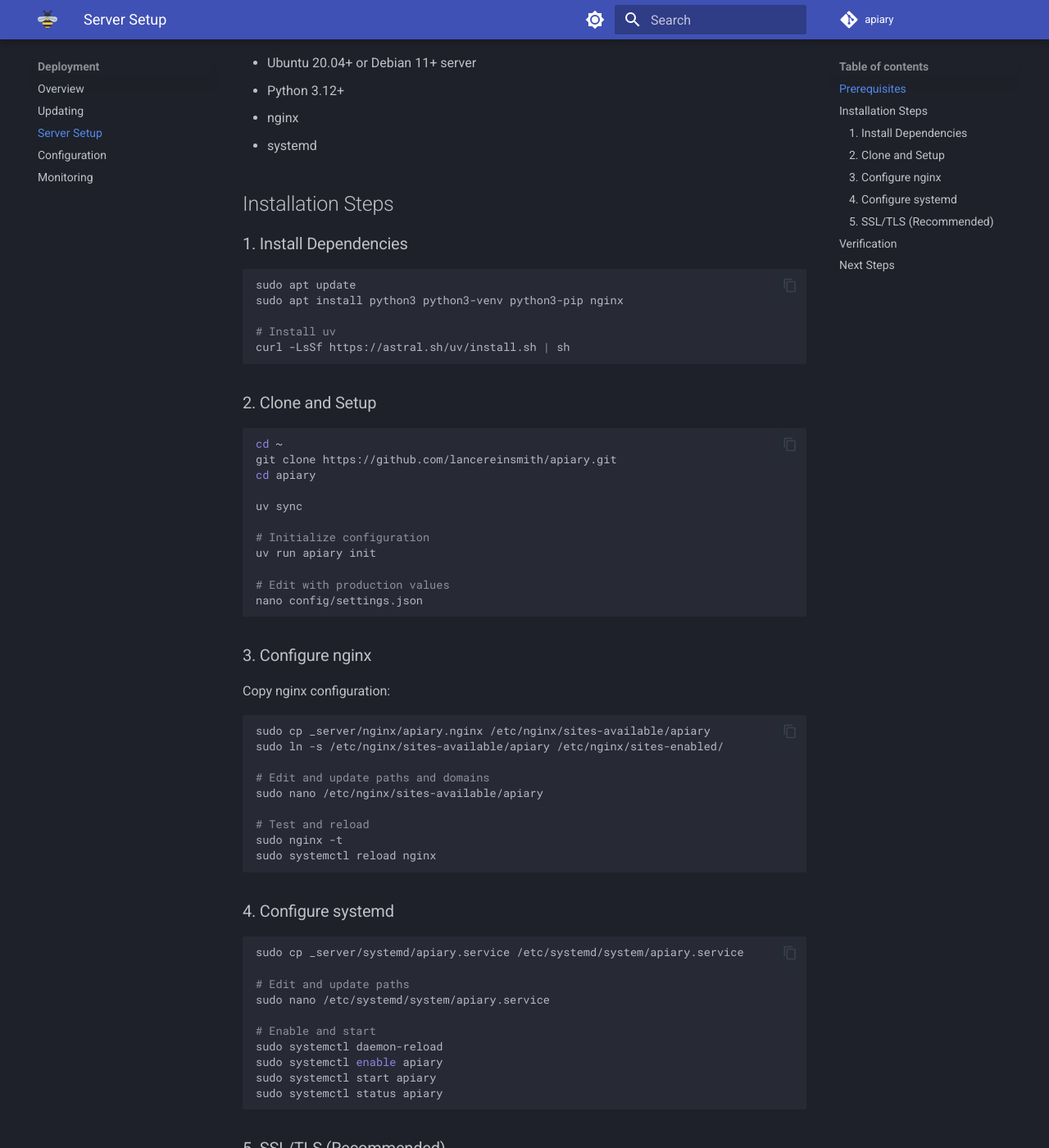
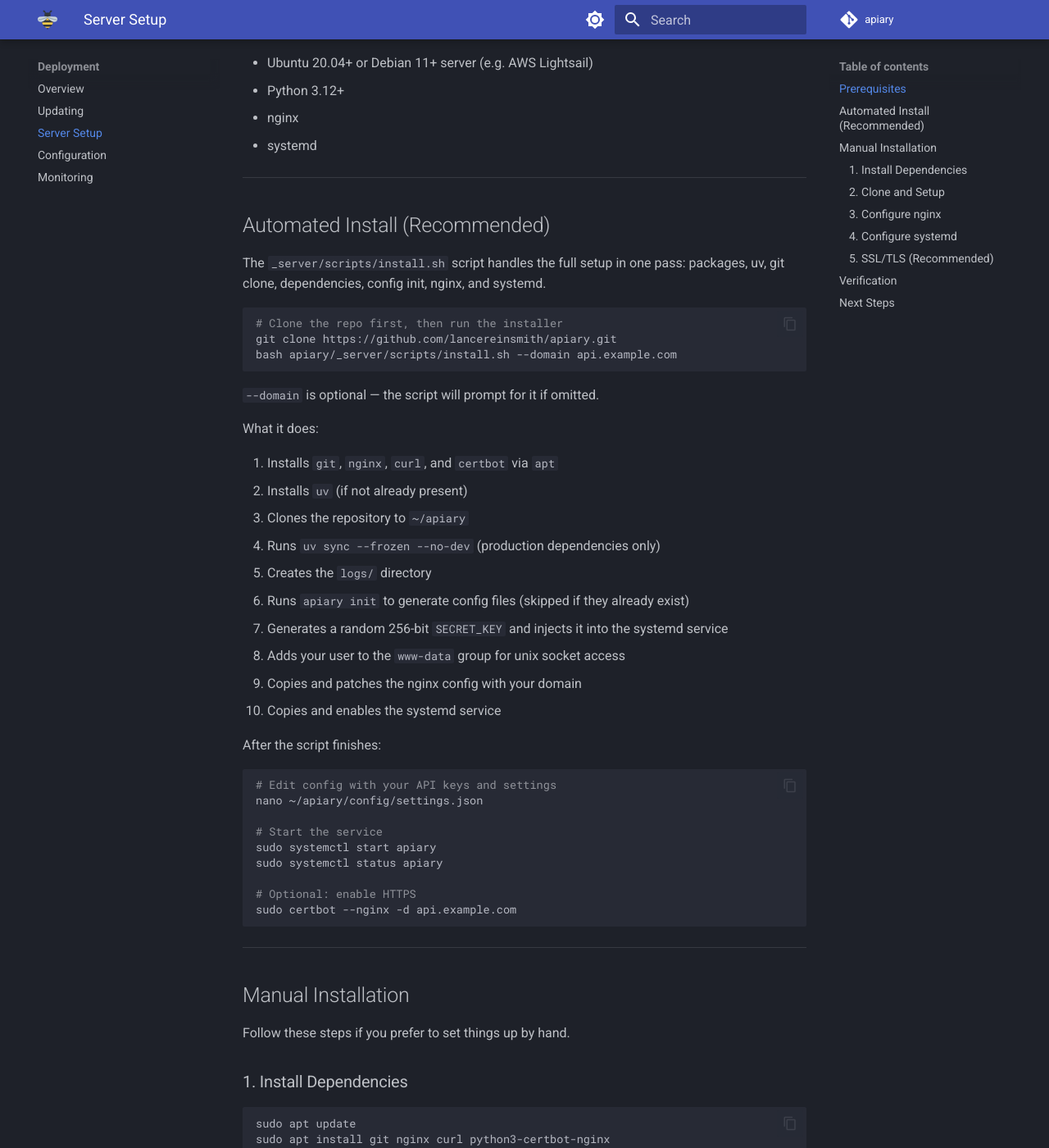
Before and after one commit to lancereinsmith/apiary, an MkDocs documentation site: the page built from docs/deployment/server-setup.md, in a window 1280 px wide and 1400 px high, scrolled down 280 px. Shown: the whole window at 82% size. Built offline with MkDocs 1.6.1 and Material for MkDocs 9.7.7, drawn with Linux system fonts in a browser that asks for light colours; comment, search, counter and statistics services are not loaded; some of the changed text lies outside the part shown.

Commit message:
Update version to 0.2.0 and enhance installation scripts: Changed version in `pyproject.toml`, updated `_server/scripts/install.sh` to use `www-data` group for nginx compatibility on Ubuntu/Debian, modified `apiary.service` accordingly, and improved deployment documentation with automated install and update scripts.

````diff
--- a/docs/deployment/server-setup.md
+++ b/docs/deployment/server-setup.md
@@ -4,18 +4,64 @@ Deploy Apiary to a server with nginx and systemd.
 
 ## Prerequisites
 
-- Ubuntu 20.04+ or Debian 11+ server
+- Ubuntu 20.04+ or Debian 11+ server (e.g. AWS Lightsail)
 - Python 3.12+
 - nginx
 - systemd
 
-## Installation Steps
+---
+
+## Automated Install (Recommended)
+
+The `_server/scripts/install.sh` script handles the full setup in one pass:
+packages, uv, git clone, dependencies, config init, nginx, and systemd.
+
+```bash
+# Clone the repo first, then run the installer
+git clone https://github.com/lancereinsmith/apiary.git
+bash apiary/_server/scripts/install.sh --domain api.example.com
+```
+
+`--domain` is optional — the script will prompt for it if omitted.
+
+What it does:
+
+1. Installs `git`, `nginx`, `curl`, and `certbot` via `apt`
+2. Installs `uv` (if not already present)
+3. Clones the repository to `~/apiary`
+4. Runs `uv sync --frozen --no-dev` (production dependencies only)
+5. Creates the `logs/` directory
+6. Runs `apiary init` to generate config files (skipped if they already exist)
+7. Generates a random 256-bit `SECRET_KEY` and injects it into the systemd service
+8. Adds your user to the `www-data` group for unix socket access
+9. Copies and patches the nginx config with your domain
+10. Copies and enables the systemd service
+
+After the script finishes:
+
+```bash
+# Edit config with your API keys and settings
+nano ~/apiary/config/settings.json
+
+# Start the service
+sudo systemctl start apiary
+sudo systemctl status apiary
+
+# Optional: enable HTTPS
+sudo certbot --nginx -d api.example.com
+```
+
+---
+
+## Manual Installation
+
+Follow these steps if you prefer to set things up by hand.
 
 ### 1. Install Dependencies
 
 ```bash
 sudo apt update
-sudo apt install python3 python3-venv python3-pip nginx
+sudo apt install git nginx curl python3-certbot-nginx
 
 # Install uv
 curl -LsSf https://astral.sh/uv/install.sh | sh
@@ -28,7 +74,7 @@ cd ~
 git clone https://github.com/lancereinsmith/apiary.git
 cd apiary
 
-uv sync
+uv sync --frozen --no-dev
 
 # Initialize configuration
 uv run apiary init
@@ -39,16 +85,13 @@ nano config/settings.json
 
 ### 3. Configure nginx
 
-Copy nginx configuration:
-
 ```bash
 sudo cp _server/nginx/apiary.nginx /etc/nginx/sites-available/apiary
-sudo ln -s /etc/nginx/sites-available/apiary /etc/nginx/sites-enabled/
 
-# Edit and update paths and domains
+# Update server_name to your domain
 sudo nano /etc/nginx/sites-available/apiary
 
-# Test and reload
+sudo ln -s /etc/nginx/sites-available/apiary /etc/nginx/sites-enabled/
 sudo nginx -t
 sudo systemctl reload nginx
 ```
@@ -58,7 +101,7 @@ sudo systemctl reload nginx
 ```bash
 sudo cp _server/systemd/apiary.service /etc/systemd/system/apiary.service
 
-# Edit and update paths
+# Set your SECRET_KEY
 sudo nano /etc/systemd/system/apiary.service
 
 # Enable and start
@@ -71,9 +114,10 @@ sudo systemctl status apiary
 ### 5. SSL/TLS (Recommended)
 
 ```bash
-sudo apt install certbot python3-certbot-nginx
 sudo certbot --nginx -d yourdomain.com
 ```
+
+---
 
 ## Verification
 
--- a/pyproject.toml
+++ b/pyproject.toml
@@ -6,7 +6,7 @@ build-backend = "hatchling.build"
 
 [project]
 name = "apiary"
-version = "0.1.1"
+version = "0.2.0"
 description = "Apiary - Personal API service for various projects"
 requires-python = ">=3.12"
 dependencies = [
````
Also changed, not shown: docs/about/changelog.md (+21 -1 lines), docs/deployment/updating.md (+21 -23 lines), 2 other files.
